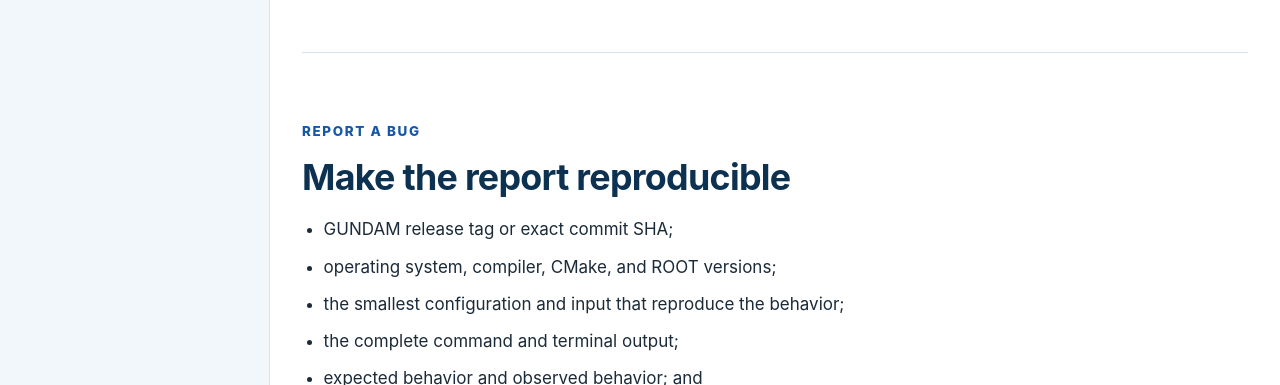
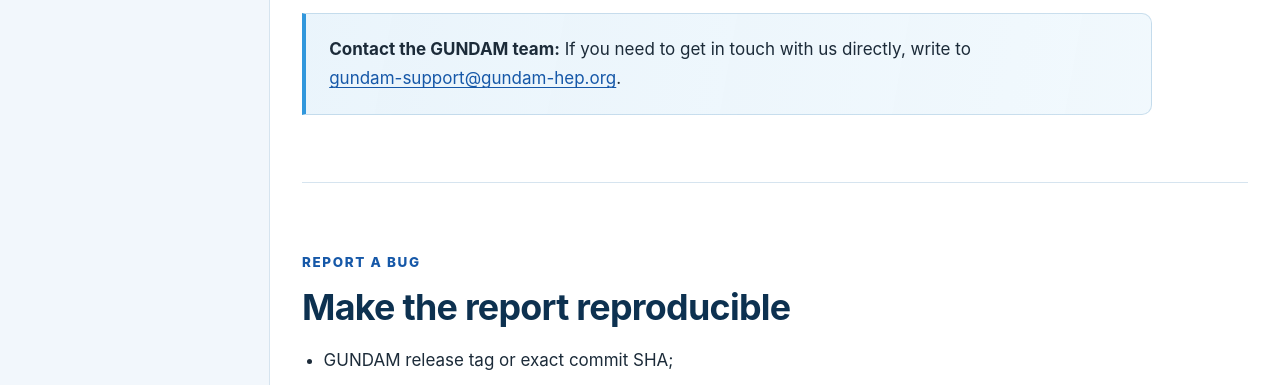
Before and after one commit to gundam-organization/gundam-website, a website: page contact.html in a window 1280 px wide. Shown: the part 715-1100 px from the top of the page. Drawn offline with Linux system fonts and the light colour scheme.

Commit message:
Add the support email address to Contact Us

```diff
--- a/contact.html
+++ b/contact.html
@@ -32,6 +32,7 @@
             <a class="button secondary" href="documentation.html">Documentation</a>
             <a class="button secondary" href="https://github.com/gundam-organization/gundam/issues" target="_blank" rel="noopener noreferrer">Browse issues</a>
           </div>
+          <div class="callout"><p><strong>Contact the GUNDAM team:</strong> If you need to get in touch with us directly, write to <a href="mailto:gundam-support@gundam-hep.org" style="white-space: nowrap;">gundam-support@gundam-hep.org</a>.</p></div>
         </section>
 
         <section class="content-section" id="bugs">
```
